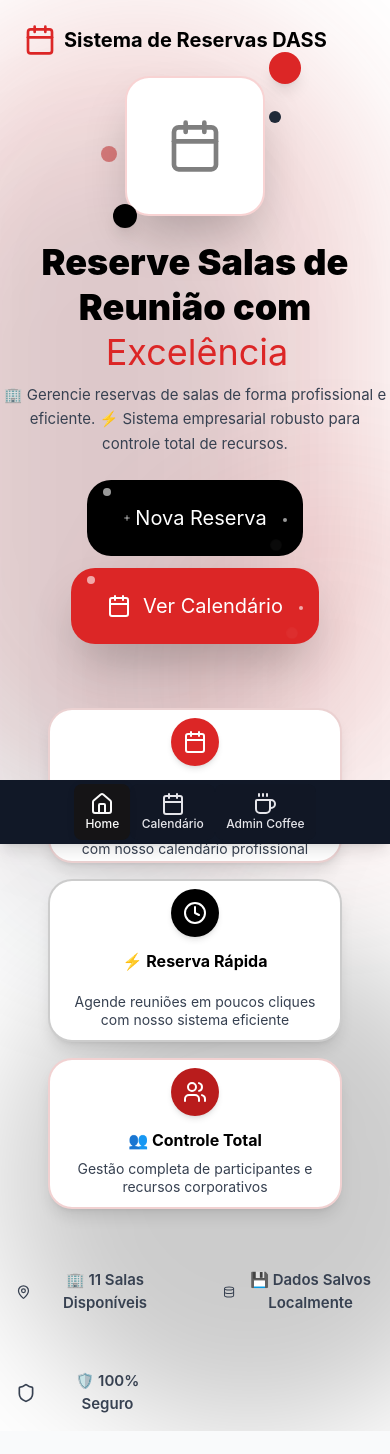
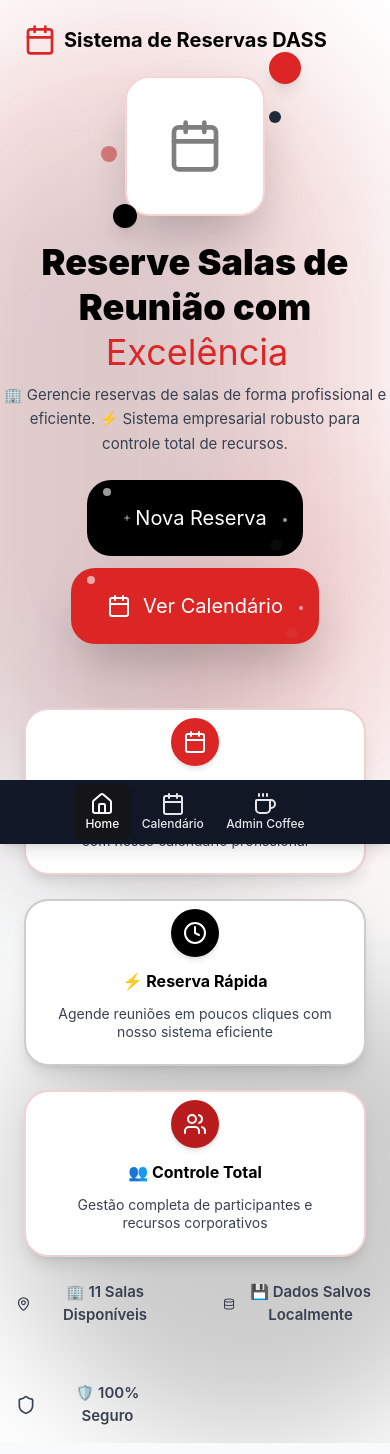
Before and after one commit to hellennverenaa/reservar_salas, a Vue app: page / in a window 390 px wide. Shown: the top 1454 px of the page. Built offline with nearby package versions, Linux system fonts and the light colour scheme.

Commit message:
fix: ajusta estilos e espaçamentos nos cards da HomeView, melhora responsividade e animações

```diff
--- a/src/views/HomeView.vue
+++ b/src/views/HomeView.vue
@@ -110,43 +110,43 @@
         </div>
 
         <!-- Feature Cards com mais vermelho e preto -->
-        <div class="grid grid-cols-1 md:grid-cols-2 gap-9 mb-2 px-9 md:px-0 sm:-mt-12">
-          <div class="grid grid-cols-1 md:grid-cols-3 gap-4 mb-9 px-3 md:px-0">
+        <div class="flex justify-center mb-2 sm:-mt-12">
+          <div class="grid grid-cols-1 md:grid-cols-3 gap-6 px-6 md:px-0 max-w-5xl w-full">
             <div
-              class="group bg-white items-start pt-2 backdrop-blur-sm p-1 rounded-xl shadow-lg border-2 border-red-800/20 hover:border-red-600/30 transition-all duration-700 hover:scale-105 hover:-translate-y-2 hover:rotate-1">
+              class="group bg-white items-start pt-2 backdrop-blur-sm p-6 rounded-xl shadow-lg border-2 border-red-800/20 hover:border-red-600/30 transition-all duration-700 hover:scale-105 hover:-translate-y-2 hover:rotate-1">
 
               <div
-                class="bg-red-600 w-12 h-12 rounded-xl flex items-start pt-3 justify-center mx-auto mb-3 group-hover:bg-red-700 transition-all duration-500 shadow-md group-hover:scale-105 group-hover:rotate-6">
+                class="bg-red-600 w-12 h-12 rounded-xl flex items-center justify-center mx-auto mb-3 group-hover:bg-red-700 transition-all duration-500 shadow-md group-hover:scale-105 group-hover:rotate-6">
                 <CalendarIcon class="w-6 h-6 text-white" />
               </div>
 
-              <h3 class="text-black mb-5 text-base font-bold">📅 Agenda Integrada</h3>
+              <h3 class="text-black mb-3 text-base font-bold">📅 Agenda Integrada</h3>
               <p class="text-gray-700 leading-tight text-sm">
                 Visualize disponibilidade em tempo real com nosso calendário profissional
               </p>
             </div>
 
             <div
-              class="group bg-white items-start pt-2 backdrop-blur-sm p-3 rounded-xl shadow-lg border-2 border-black/20 hover:border-black/30 transition-all duration-700 hover:scale-105 hover:-translate-y-2 hover:-rotate-1"
+              class="group bg-white items-start pt-2 backdrop-blur-sm p-6 rounded-xl shadow-lg border-2 border-black/20 hover:border-black/30 transition-all duration-700 hover:scale-105 hover:-translate-y-2 hover:-rotate-1"
               style="animation-delay: 0.2s">
               <div
-                class="bg-black w-12 h-12 rounded-xl flex items-start items-center justify-center mx-auto mb-3 group-hover:bg-gray7800 transition-all duration-500 shadow-md group-hover:scale-105 group-hover:-rotate-6">
+                class="bg-black w-12 h-12 rounded-xl flex items-center justify-center mx-auto mb-3 group-hover:bg-gray-800 transition-all duration-500 shadow-md group-hover:scale-105 group-hover:-rotate-6">
                 <ClockIcon class="w-6 h-6 text-white" />
               </div>
-              <h3 class="text-black mb-5 text-base font-bold">⚡ Reserva Rápida</h3>
+              <h3 class="text-black mb-3 text-base font-bold">⚡ Reserva Rápida</h3>
               <p class="text-gray-700 leading-tight text-sm">
                 Agende reuniões em poucos cliques com nosso sistema eficiente
               </p>
             </div>
 
             <div
-              class="group bg-white items-start pt-2 backdrop-blur-sm p-3 rounded-xl shadow-lg border-2 border-red-700/20 hover:border-red-700/30 transition-all duration-700 hover:scale-105 hover:-translate-y-2 hover:rotate-1"
+              class="group bg-white items-start pt-2 backdrop-blur-sm p-6 rounded-xl shadow-lg border-2 border-red-700/20 hover:border-red-700/30 transition-all duration-700 hover:scale-105 hover:-translate-y-2 hover:rotate-1"
               style="animation-delay: 0.4s">
               <div
-                class="bg-red-700 w-12 h-12 rounded-xl flex items-start pt-3 justify-center mx-auto mb-3 group-hover:bg-red-800 transition-all duration-500 shadow-md group-hover:scale-105 group-hover:rotate-6">
+                class="bg-red-700 w-12 h-12 rounded-xl flex items-center justify-center mx-auto mb-3 group-hover:bg-red-800 transition-all duration-500 shadow-md group-hover:scale-105 group-hover:rotate-6">
                 <UsersIcon class="w-6 h-6 text-white" />
               </div>
-              <h3 class="text-black mb-2 text-base font-bold">👥 Controle Total</h3>
+              <h3 class="text-black mb-3 text-base font-bold">👥 Controle Total</h3>
               <p class="text-gray-700 leading-tight text-sm">
                 Gestão completa de participantes e recursos corporativos
               </p>
```
